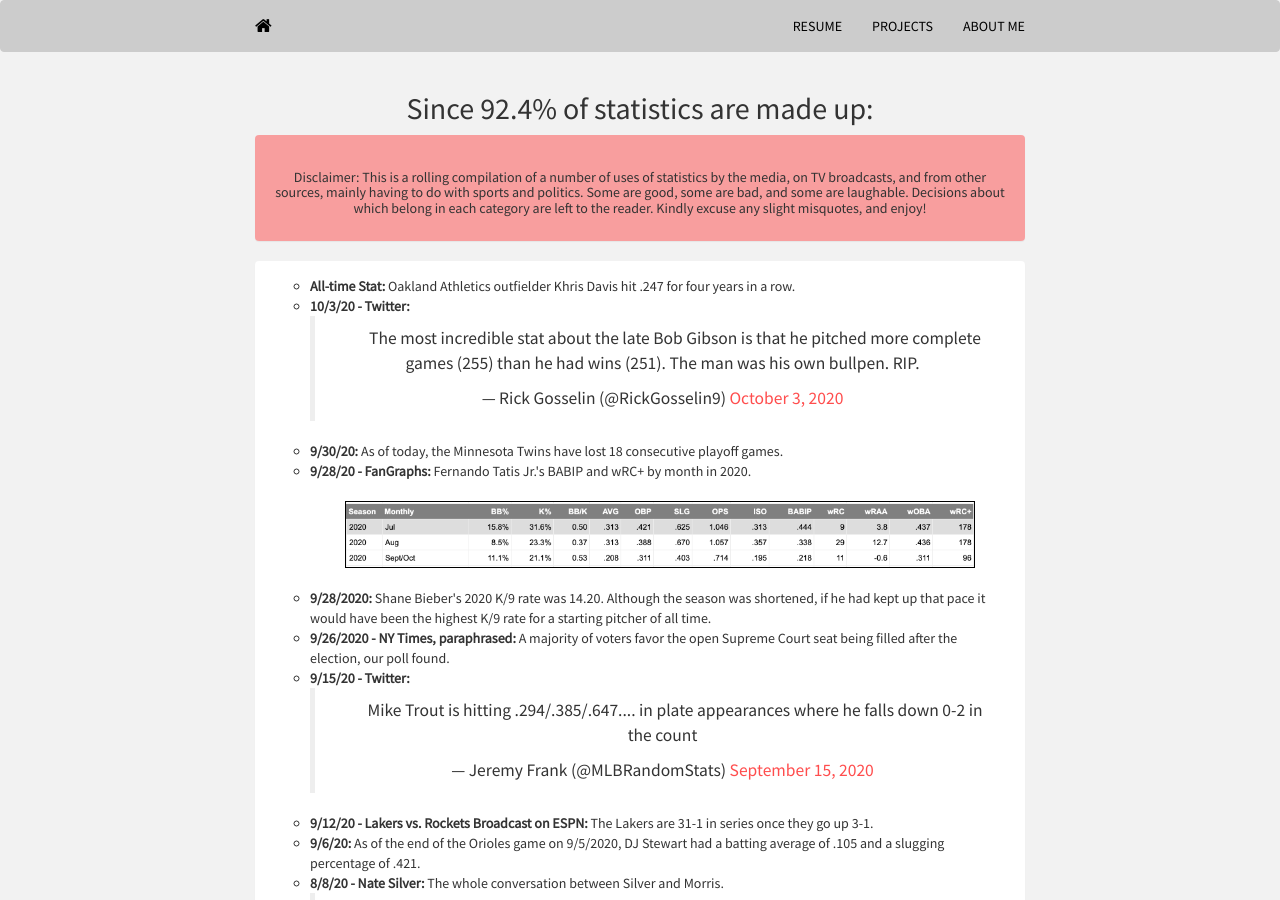
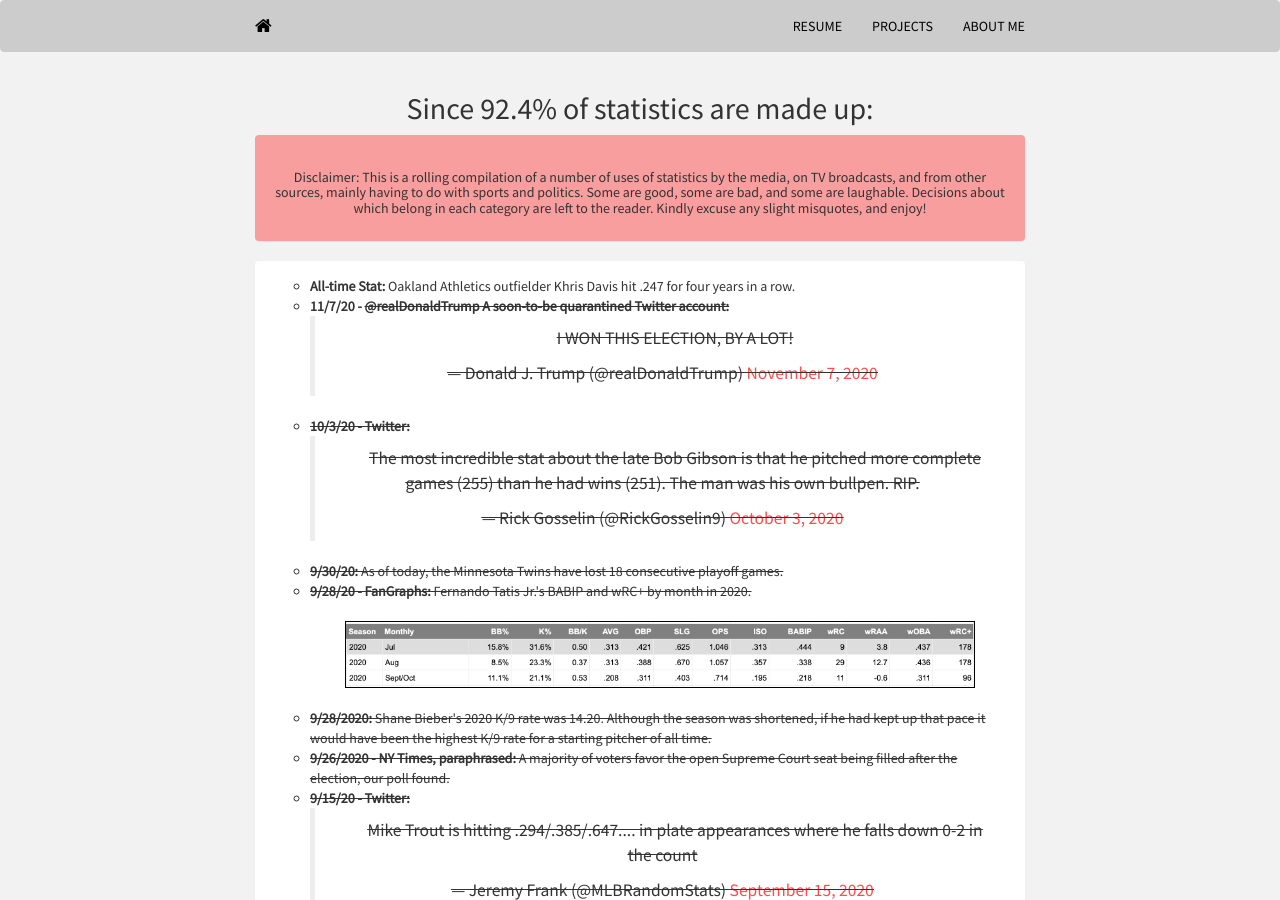
Before and after one commit to mrkaye97/mrkaye97.github.io, a Jekyll site: the page built from stats.html, in a window 1280 px wide and 900 px high. Built offline with Jekyll 4.4.1, drawn with Linux system fonts in a browser that asks for light colours; nearby versions of some CDN libraries; comment, search, counter and statistics services are not loaded.

Commit message:
Update stats.html

```diff
--- a/stats.html
+++ b/stats.html
@@ -32,6 +32,12 @@ Title: Random Stuff
 	    		<div class="panel-body">
 					<ul style="list-style-type:circle">
 					  <li><b>All-time Stat:</b> Oakland Athletics outfielder Khris Davis hit .247 for four years in a row.
+					  <li><b>11/7/20 - <strike>@realDonaldTrump<strike> A soon-to-be quarantined Twitter account:</b>
+
+					  	<center>
+							<blockquote class="twitter-tweet"><p lang="en" dir="ltr">I WON THIS ELECTION, BY A LOT!</p>&mdash; Donald J. Trump (@realDonaldTrump) <a href="https://twitter.com/realDonaldTrump/status/1325099845045071873?ref_src=twsrc%5Etfw">November 7, 2020</a></blockquote> <script async src="https://platform.twitter.com/widgets.js" charset="utf-8"></script>
+					  </center>
+
 					  <li><b>10/3/20 - Twitter:</b>
 
 					  	<center>
```
